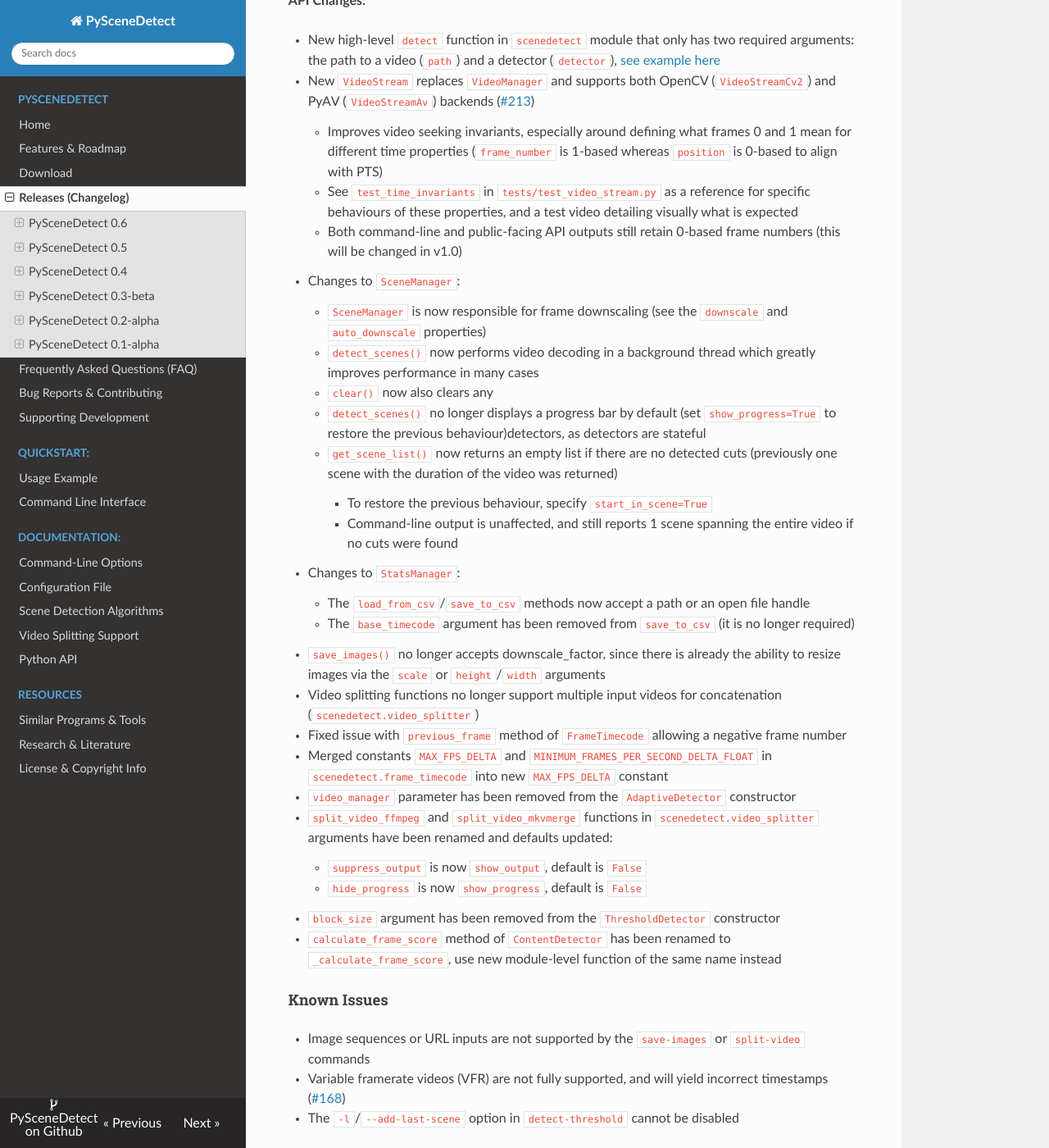
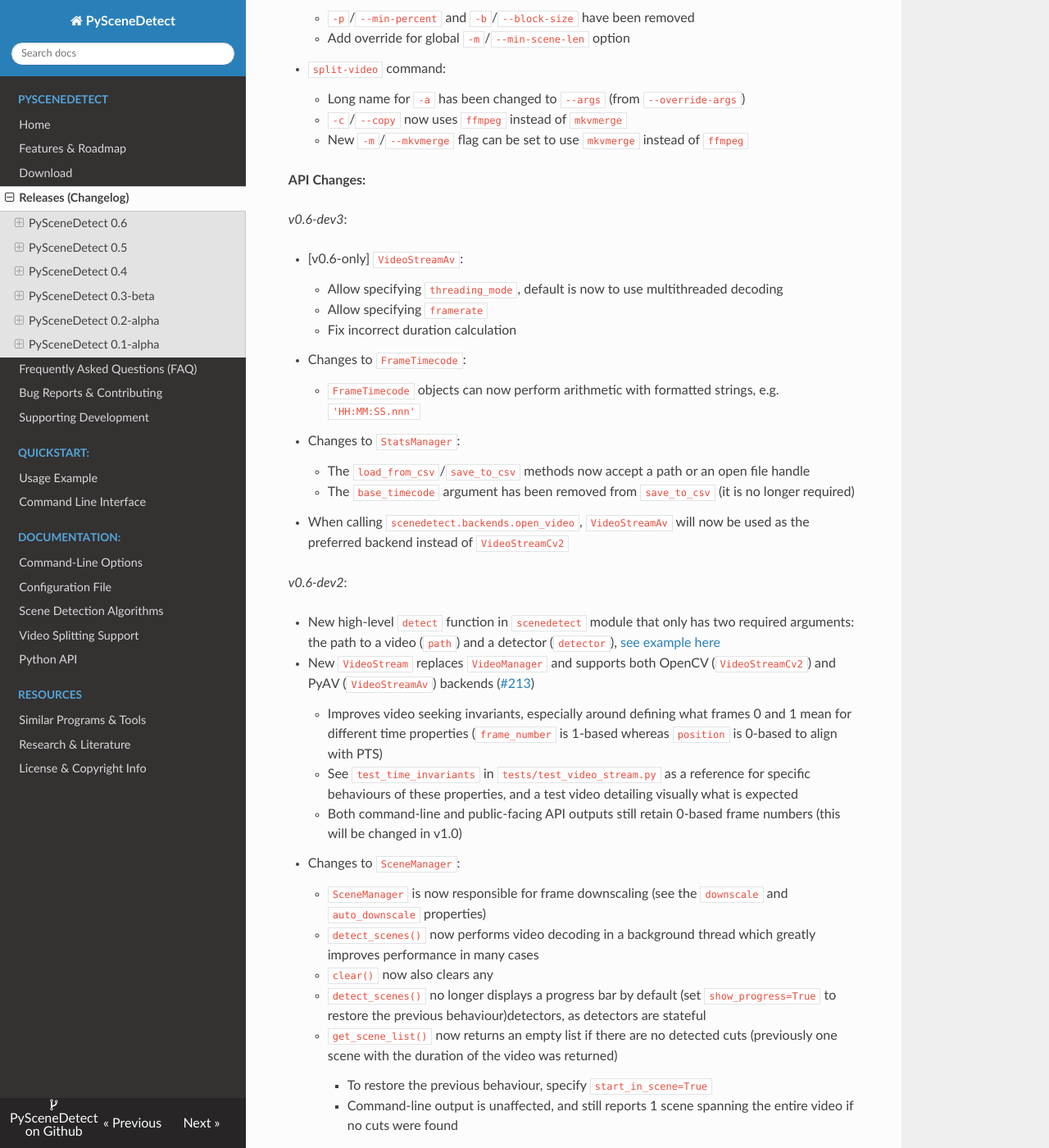
Before and after one commit to vovamushak/PySceneDetect, an MkDocs documentation site: the page built from docs/changelog.md, in a window 1280 px wide and 1400 px high, scrolled down 1690 px. Shown: the whole window at 82% size. Built offline with MkDocs 1.6.1, drawn with Linux system fonts in a browser that asks for light colours; nearby versions of some CDN libraries; old or Windows-style settings are respelled for this version of MkDocs; some of the changed text lies outside the part shown.

Commit message:
[docs] Prepare v0.6-dev3 release.

```diff
--- a/docs/changelog.md
+++ b/docs/changelog.md
@@ -28,6 +28,15 @@ The main goals of v0.6 are reliability and performance. To achieve this required
 
 **Command-Line Changes:**
 
+*v0.6-dev3*:
+
+ * `pyav` backend (the `av` package) will be used by default for video decoding, if installed
+ * Specifying `-b pyav` / `--backend pyav` now uses faster multithreaded decoding
+ * [v0.6-only] Fix progress bar stuck at 0 when video duration was not available
+ * [v0.6-only] Fix slow seeking with `pyav` backend
+
+*v0.6-dev2*:
+
  * Configuration files are now supported via `-c`/`--config` or from a user config folder ([see documentation for details](https://scenedetect.com/en/v0.6/reference/config))
  * `-i`/`--input` may no longer be specified multiple times (use an external tool like `ffmpeg` to perform concatenation first)
  * `-l`/`--logfile` now respects `-o`/`--output`
@@ -50,6 +59,21 @@ The main goals of v0.6 are reliability and performance. To achieve this required
 
 **API Changes:**
 
+*v0.6-dev3*:
+
+ * [v0.6-only] `VideoStreamAv`:
+    * Allow specifying `threading_mode`, default is now to use multithreaded decoding
+    * Allow specifying `framerate`
+    * Fix incorrect duration calculation
+ * Changes to `FrameTimecode`:
+    * `FrameTimecode` objects can now perform arithmetic with formatted strings, e.g. `'HH:MM:SS.nnn'`
+ * Changes to `StatsManager`:
+    * The `load_from_csv`/`save_to_csv` methods now accept a path or an open file handle
+    * The `base_timecode` argument has been removed from `save_to_csv` (it is no longer required)
+ * When calling `scenedetect.backends.open_video`, `VideoStreamAv` will now be used as the preferred backend instead of `VideoStreamCv2`
+
+*v0.6-dev2*:
+
  * New high-level `detect` function in `scenedetect` module that only has two required arguments: the path to a video (`path`) and a detector (`detector`), [see example here](http://manual.scenedetect.com/en/v0.6/api.html#quickstart)
  * New `VideoStream` replaces `VideoManager` and supports both OpenCV (`VideoStreamCv2`) and PyAV (`VideoStreamAv`) backends ([#213](https://github.com/Breakthrough/PySceneDetect/issues/213))
     * Improves video seeking invariants, especially around defining what frames 0 and 1 mean for different time properties (`frame_number` is 1-based whereas `position` is 0-based to align with PTS)
@@ -65,10 +89,10 @@ The main goals of v0.6 are reliability and performance. To achieve this required
         * Command-line output is unaffected, and still reports 1 scene spanning the entire video if no cuts were found
  * Changes to `StatsManager`:
     * The `load_from_csv`/`save_to_csv` methods now accept a path or an open file handle
-    * The `base_timecode` argument has been removed from `save_to_csv` (it is no longer required)
+ * Changes to `FrameTimecode`:
+    * Fixed issue with `previous_frame` method of `FrameTimecode` allowing a negative frame number
  * `save_images()` no longer accepts downscale_factor, since there is already the ability to resize images via the `scale` or `height`/`width` arguments
  * Video splitting functions no longer support multiple input videos for concatenation (`scenedetect.video_splitter`)
- * Fixed issue with `previous_frame` method of `FrameTimecode` allowing a negative frame number
  * Merged constants `MAX_FPS_DELTA` and `MINIMUM_FRAMES_PER_SECOND_DELTA_FLOAT` in `scenedetect.frame_timecode` into new `MAX_FPS_DELTA` constant
  * `video_manager` parameter has been removed from the `AdaptiveDetector` constructor
  * `split_video_ffmpeg` and `split_video_mkvmerge` functions in `scenedetect.video_splitter` arguments have been renamed and defaults updated:
```
Also changed, not shown: other parts of docs/changelog.md (+1 -1 lines), README.md (+1 -1 lines).
